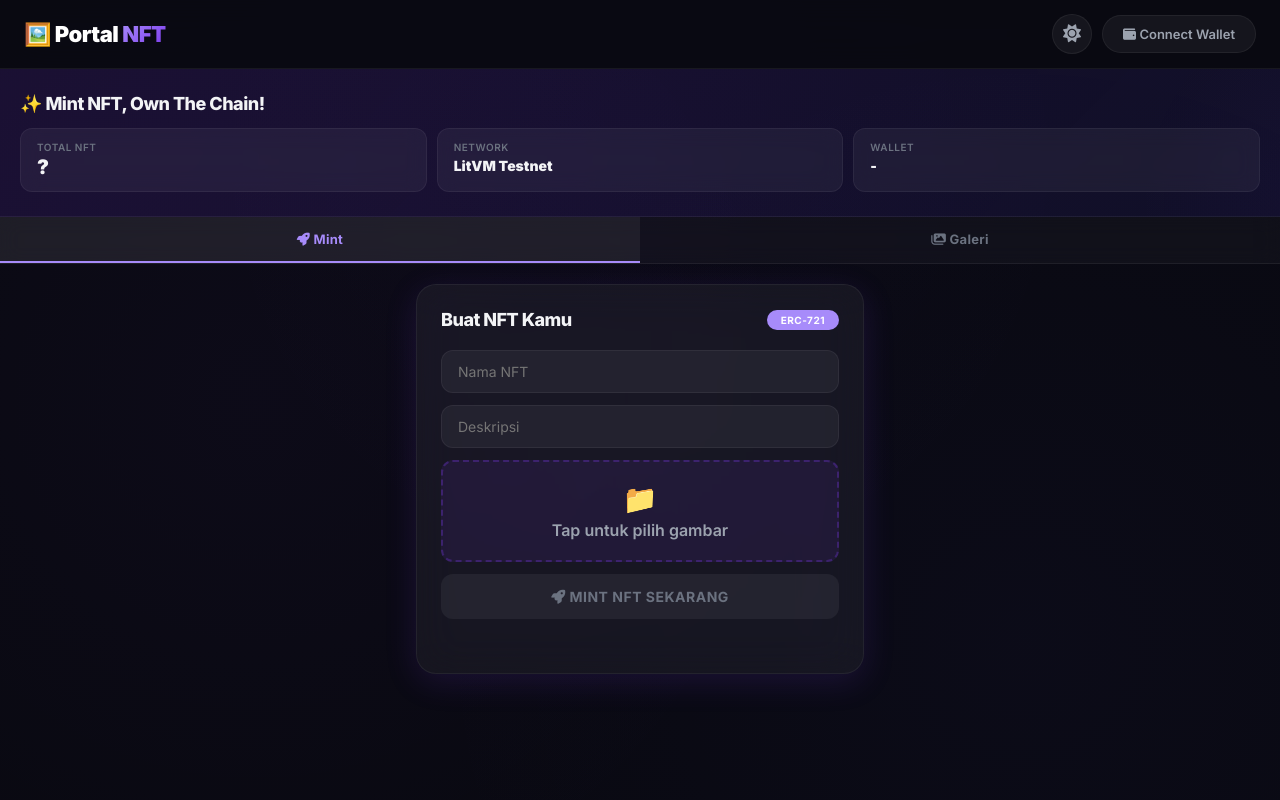
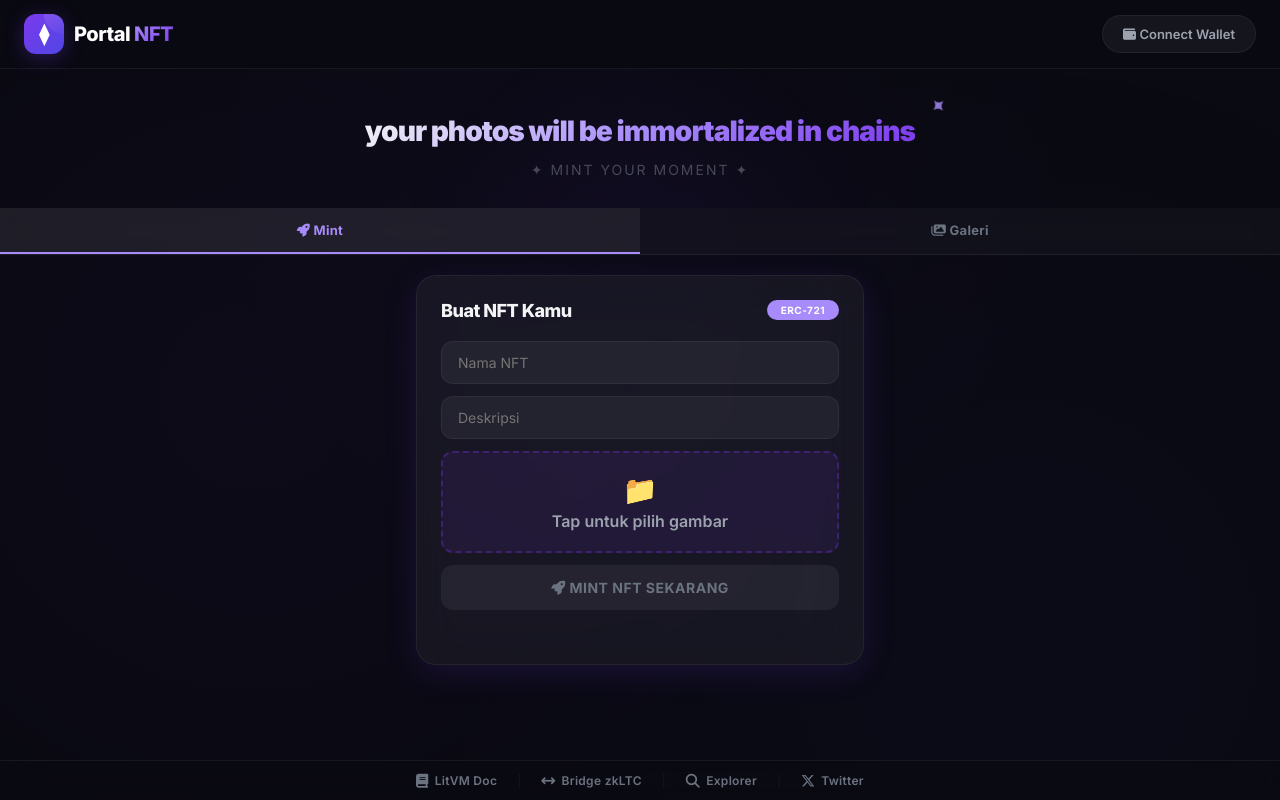
Before and after one commit to catyap1140/litnft-minter, a plain HTML site: page index.html in a window 1280 px wide. Drawn offline with Linux system fonts and the light colour scheme.

Commit message:
Update index.html

```diff
--- a/index.html
+++ b/index.html
@@ -32,7 +32,6 @@
       --bg-card: rgba(255, 255, 255, 0.05);
       --bg-card-hover: rgba(255, 255, 255, 0.08);
       --bg-header: rgba(10, 10, 18, 0.85);
-      --bg-stats: linear-gradient(135deg, rgba(124, 58, 237, 0.15), rgba(79, 70, 229, 0.10));
       --bg-input: rgba(255, 255, 255, 0.05);
       --bg-upload: rgba(124, 58, 237, 0.10);
       --bg-upload-hover: rgba(124, 58, 237, 0.20);
@@ -52,17 +51,17 @@
       --badge-text: #ffffff;
       --glass-bg: rgba(255, 255, 255, 0.03);
       --glass-border: rgba(255, 255, 255, 0.06);
+      --footer-bg: rgba(10, 10, 18, 0.60);
     }
 
     /* ================================================================
-       LIGHT MODE
+       LIGHT MODE (tetap ada tapi di-disabled)
        ================================================================ */
     [data-theme="light"] {
       --bg-body: #f3f4f6;
       --bg-card: rgba(255, 255, 255, 0.80);
       --bg-card-hover: rgba(255, 255, 255, 0.95);
       --bg-header: rgba(255, 255, 255, 0.85);
-      --bg-stats: linear-gradient(135deg, rgba(124, 58, 237, 0.12), rgba(79, 70, 229, 0.08));
       --bg-input: rgba(255, 255, 255, 0.80);
       --bg-upload: rgba(124, 58, 237, 0.06);
       --bg-upload-hover: rgba(124, 58, 237, 0.12);
@@ -80,6 +79,7 @@
       --glow-color: rgba(124, 58, 237, 0.15);
       --glass-bg: rgba(255, 255, 255, 0.50);
       --glass-border: rgba(0, 0, 0, 0.06);
+      --footer-bg: rgba(255, 255, 255, 0.60);
     }
 
     /* ================================================================
@@ -148,14 +148,58 @@
       z-index: 100;
     }
 
-    .logo h1 {
-      font-size: 22px;
+    /* ================================================================
+       LOGO (MINIMALIS MODERN)
+       ================================================================ */
+    .logo {
+      display: flex;
+      align-items: center;
+      gap: 10px;
+      text-decoration: none;
+    }
+
+    .logo-icon {
+      width: 40px;
+      height: 40px;
+      background: linear-gradient(135deg, #7c3aed, #4f46e5);
+      border-radius: 12px;
+      display: flex;
+      align-items: center;
+      justify-content: center;
+      font-size: 20px;
       font-weight: 900;
+      color: white;
+      box-shadow: 0 4px 20px rgba(124, 58, 237, 0.30);
+      transition: all 0.3s ease;
+      position: relative;
+      overflow: hidden;
+    }
+
+    .logo-icon::after {
+      content: '';
+      position: absolute;
+      top: -50%;
+      right: -50%;
+      width: 100%;
+      height: 100%;
+      background: linear-gradient(135deg, rgba(255,255,255,0.20), transparent);
+      border-radius: 50%;
+      transform: rotate(30deg);
+    }
+
+    .logo-icon:hover {
+      transform: scale(1.05) rotate(-5deg);
+      box-shadow: 0 8px 30px rgba(124, 58, 237, 0.50);
+    }
+
+    .logo-text {
+      font-size: 20px;
+      font-weight: 800;
       color: var(--text-white);
       letter-spacing: -0.5px;
     }
 
-    .logo h1 span {
+    .logo-text span {
       background: linear-gradient(135deg, #a78bfa, #7c3aed);
       -webkit-background-clip: text;
       -webkit-text-fill-color: transparent;
@@ -165,27 +209,6 @@
       display: flex;
       align-items: center;
       gap: 10px;
-    }
-
-    .theme-toggle {
-      background: var(--bg-card);
-      border: 1px solid var(--border-color);
-      color: var(--text-secondary);
-      width: 40px;
-      height: 40px;
-      border-radius: 50%;
-      font-size: 18px;
-      cursor: pointer;
-      transition: all 0.3s ease;
-      display: flex;
-      align-items: center;
-      justify-content: center;
-    }
-
-    .theme-toggle:hover {
-      background: var(--bg-card-hover);
-      transform: rotate(20deg) scale(1.05);
-      color: var(--text-purple);
     }
 
     .wallet-btn {
@@ -221,73 +244,72 @@
     }
 
     /* ================================================================
-       STATS BANNER
+       HERO / GREETING (GRAVITY STYLE)
        ================================================================ */
-    .stats-banner {
-      background: var(--bg-stats);
-      padding: 24px 20px;
-      border-bottom: 1px solid var(--border-color);
+    .hero {
+      padding: 50px 20px 30px;
+      text-align: center;
       position: relative;
       overflow: hidden;
     }
 
-    .stats-banner::after {
+    .hero::before {
       content: '';
       position: absolute;
-      top: -50%;
-      right: -20%;
-      width: 400px;
-      height: 400px;
-      background: radial-gradient(circle, rgba(124, 58, 237, 0.05), transparent 70%);
+      top: -30%;
+      left: 50%;
+      transform: translateX(-50%);
+      width: 500px;
+      height: 500px;
+      background: radial-gradient(circle, rgba(124, 58, 237, 0.06), transparent 70%);
       border-radius: 50%;
       pointer-events: none;
     }
 
-    .stats-banner h2 {
-      color: var(--text-primary);
-      font-size: 18px;
-      font-weight: 800;
-      letter-spacing: -0.5px;
-      margin-bottom: 14px;
+    .hero-greeting {
+      font-size: 28px;
+      font-weight: 900;
+      letter-spacing: -1px;
+      line-height: 1.2;
+      background: linear-gradient(135deg, #f3f4f6 0%, #a78bfa 50%, #7c3aed 100%);
+      -webkit-background-clip: text;
+      -webkit-text-fill-color: transparent;
+      background-clip: text;
+      animation: floatGravity 4s ease-in-out infinite;
       position: relative;
-      z-index: 1;
+      display: inline-block;
     }
 
-    .stats-grid {
-      display: grid;
-      grid-template-columns: repeat(auto-fit, minmax(140px, 1fr));
-      gap: 10px;
-      position: relative;
-      z-index: 1;
+    .hero-greeting::after {
+      content: '✦';
+      position: absolute;
+      top: -20px;
+      right: -30px;
+      font-size: 16px;
+      -webkit-text-fill-color: initial;
+      color: #a78bfa;
+      opacity: 0.5;
+      animation: sparkle 3s ease-in-out infinite;
     }
 
-    .stat-item {
-      background: var(--bg-card);
-      backdrop-filter: blur(10px);
-      padding: 12px 16px;
-      border-radius: 12px;
-      border: 1px solid var(--border-color);
+    .hero-sub {
+      font-size: 14px;
+      color: var(--text-muted);
+      margin-top: 8px;
+      font-weight: 400;
+      letter-spacing: 2px;
+      text-transform: uppercase;
+      opacity: 0.6;
     }
 
-    .stat-item .label {
-      font-size: 10px;
-      color: var(--text-muted);
-      font-weight: 600;
-      text-transform: uppercase;
-      letter-spacing: 0.5px;
-      display: block;
-      margin-bottom: 2px;
+    @keyframes floatGravity {
+      0%, 100% { transform: translateY(0px) scale(1); }
+      50% { transform: translateY(-8px) scale(1.01); }
     }
 
-    .stat-item .value {
-      font-size: 20px;
-      font-weight: 900;
-      color: var(--text-primary);
-    }
-
-    .stat-item .value .dim {
-      opacity: 0.4;
-      font-weight: 400;
+    @keyframes sparkle {
+      0%, 100% { opacity: 0.3; transform: scale(0.8) rotate(0deg); }
+      50% { opacity: 1; transform: scale(1.2) rotate(180deg); }
     }
 
     /* ================================================================
@@ -333,7 +355,7 @@
     .container {
       max-width: 480px;
       margin: 0 auto;
-      padding: 20px 16px;
+      padding: 20px 16px 100px;
       position: relative;
       z-index: 1;
     }
@@ -698,24 +720,77 @@
     }
 
     /* ================================================================
+       FOOTER
+       ================================================================ */
+    .footer {
+      position: fixed;
+      bottom: 0;
+      left: 0;
+      right: 0;
+      background: var(--footer-bg);
+      backdrop-filter: blur(20px) saturate(1.2);
+      -webkit-backdrop-filter: blur(20px) saturate(1.2);
+      border-top: 1px solid var(--border-color);
+      padding: 12px 20px;
+      z-index: 50;
+      display: flex;
+      justify-content: center;
+      gap: 20px;
+      flex-wrap: wrap;
+    }
+
+    .footer a {
+      color: var(--text-muted);
+      text-decoration: none;
+      font-size: 12px;
+      font-weight: 600;
+      transition: all 0.3s ease;
+      letter-spacing: 0.3px;
+      display: flex;
+      align-items: center;
+      gap: 6px;
+    }
+
+    .footer a:hover {
+      color: var(--text-purple);
+      transform: translateY(-2px);
+    }
+
+    .footer a i {
+      font-size: 14px;
+    }
+
+    .footer-divider {
+      color: var(--border-color);
+      font-size: 12px;
+      display: flex;
+      align-items: center;
+    }
+
+    /* ================================================================
        RESPONSIVE
        ================================================================ */
     @media (max-width: 480px) {
       .header { padding: 12px 16px; flex-wrap: wrap; gap: 8px; }
-      .logo h1 { font-size: 18px; }
+      .logo-icon { width: 34px; height: 34px; font-size: 16px; }
+      .logo-text { font-size: 16px; }
       .wallet-btn { font-size: 11px; padding: 8px 14px; }
       .nft-grid { gap: 10px; }
       .nft-card img { height: 120px; }
       .header-controls { gap: 6px; }
-      .theme-toggle { width: 34px; height: 34px; font-size: 14px; }
-      .stats-grid { grid-template-columns: repeat(2, 1fr); }
+      .hero { padding: 30px 16px 20px; }
+      .hero-greeting { font-size: 22px; }
+      .footer { gap: 12px; padding: 10px 16px; }
+      .footer a { font-size: 11px; }
+      .footer-divider { display: none; }
     }
 
     @media (max-width: 380px) {
-      .container { padding: 12px 10px; }
+      .container { padding: 12px 10px 80px; }
       .mint-card { padding: 16px; }
       .nft-grid { grid-template-columns: 1fr; }
       .nft-card img { height: 180px; }
+      .hero-greeting { font-size: 18px; }
     }
   </style>
 </head>
@@ -725,13 +800,11 @@
        HEADER
        ================================================================ -->
   <header class="header">
-    <div class="logo">
-      <h1>🖼️ Portal <span>NFT</span></h1>
-    </div>
+    <a href="#" class="logo">
+      <div class="logo-icon">⧫</div>
+      <span class="logo-text">Portal <span>NFT</span></span>
+    </a>
     <div class="header-controls">
-      <button class="theme-toggle" id="themeToggle" title="Toggle Dark/Light Mode">
-        <i class="fas fa-moon"></i>
-      </button>
       <button class="wallet-btn" id="connectBtn">
         <i class="fas fa-wallet"></i> Connect Wallet
       </button>
@@ -739,24 +812,11 @@
   </header>
 
   <!-- ================================================================
-       STATS BANNER
+       HERO / GREETING (GRAVITY STYLE)
        ================================================================ -->
-  <section class="stats-banner">
-    <h2>✨ Mint NFT, Own The Chain!</h2>
-    <div class="stats-grid">
-      <div class="stat-item">
-        <span class="label">Total NFT</span>
-        <span class="value" id="totalSupply">?</span>
-      </div>
-      <div class="stat-item">
-        <span class="label">Network</span>
-        <span class="value" style="font-size:14px;">LitVM Testnet</span>
-      </div>
-      <div class="stat-item">
-        <span class="label">Wallet</span>
-        <span class="value" id="walletDisplay" style="font-size:14px;">-</span>
-      </div>
-    </div>
+  <section class="hero">
+    <div class="hero-greeting">your photos will be immortalized in chains</div>
+    <div class="hero-sub">✦ mint your moment ✦</div>
   </section>
 
   <!-- ================================================================
@@ -837,6 +897,27 @@
 
   </div>
 
+  <!-- ================================================================
+       FOOTER
+       ================================================================ -->
+  <footer class="footer">
+    <a href="https://docs.litvm.io/" target="_blank">
+      <i class="fas fa-book"></i> LitVM Doc
+    </a>
+    <span class="footer-divider">|</span>
+    <a href="https://bridge.litvm.io/" target="_blank">
+      <i class="fas fa-arrows-left-right"></i> Bridge zkLTC
+    </a>
+    <span class="footer-divider">|</span>
+    <a href="https://liteforge.explorer.caldera.xyz/" target="_blank">
+      <i class="fas fa-magnifying-glass"></i> Explorer
+    </a>
+    <span class="footer-divider">|</span>
+    <a href="https://twitter.com/LitVM" target="_blank">
+      <i class="fab fa-x-twitter"></i> Twitter
+    </a>
+  </footer>
+
   <!-- ================================================================ -->
   <!-- JAVASCRIPT -->
   <!-- ================================================================ -->
@@ -874,8 +955,6 @@
     // =============================================================
     const $ = id => document.getElementById(id);
     const connectBtn = $('connectBtn');
-    const walletDisplay = $('walletDisplay');
-    const totalSupplyEl = $('totalSupply');
     const galleryCount = $('galleryCount');
     const nftGrid = $('nftGrid');
     const mintBtn = $('mintBtn');
@@ -891,36 +970,9 @@
     const txDisplay = $('txDisplay');
     const statusEl = $('status');
     const twitterBtn = $('twitterBtn');
-    const themeToggle = $('themeToggle');
-    const htmlRoot = document.getElementById('htmlRoot');
 
     // =============================================================
-    // 4. THEME TOGGLE
-    // =============================================================
-    let currentTheme = localStorage.getItem('theme') || 'dark';
-    if (currentTheme === 'dark') {
-      htmlRoot.setAttribute('data-theme', 'dark');
-      themeToggle.innerHTML = '<i class="fas fa-sun"></i>';
-    } else {
-      htmlRoot.removeAttribute('data-theme');
-      themeToggle.innerHTML = '<i class="fas fa-moon"></i>';
-    }
-
-    themeToggle.addEventListener('click', () => {
-      const isDark = htmlRoot.getAttribute('data-theme') === 'dark';
-      if (isDark) {
-        htmlRoot.removeAttribute('data-theme');
-        themeToggle.innerHTML = '<i class="fas fa-moon"></i>';
-        localStorage.setItem('theme', 'light');
-      } else {
-        htmlRoot.setAttribute('data-theme', 'dark');
-        themeToggle.innerHTML = '<i class="fas fa-sun"></i>';
-        localStorage.setItem('theme', 'dark');
-      }
-    });
-
-    // =============================================================
-    // 5. UTILITY
+    // 4. UTILITY
     // =============================================================
     function setProgress(pct, text) {
       progressWrap.style.display = 'block';
@@ -946,7 +998,7 @@
     function sleep(ms) { return new Promise(r => setTimeout(r, ms)); }
 
     // =============================================================
-    // 6. READ PROVIDER (PUBLIC)
+    // 5. READ PROVIDER (PUBLIC)
     // =============================================================
     let readProvider, readContract;
     try {
@@ -960,7 +1012,7 @@
     }
 
     // =============================================================
-    // 7. IPFS UPLOAD
+    // 6. IPFS UPLOAD
     // =============================================================
     async function uploadToIPFS(file) {
       try {
@@ -1019,7 +1071,7 @@
     }
 
     // =============================================================
-    // 8. GALLERY LOAD - HANYA NFT MILIK WALLET
+    // 7. GALLERY LOAD - HANYA NFT MILIK WALLET
     // =============================================================
     async function loadGallery() {
       if (!isConnected || !userAddress) {
@@ -1030,7 +1082,6 @@
             <span style="font-size:12px;color:var(--text-muted);">Klik "Connect Wallet" di header</span>
           </div>
         `;
-        totalSupplyEl.textContent = '?';
         galleryCount.textContent = '? NFT';
         return;
       }
@@ -1048,7 +1099,6 @@
 
         const total = await readContract.totalSupply();
         const totalNum = Number(total);
-        totalSupplyEl.textContent = totalNum;
 
         // Cari semua NFT yang owner-nya = userAddress
         let myNfts = [];
@@ -1153,7 +1203,7 @@
     }
 
     // =============================================================
-    // 9. SWITCH TAB
+    // 8. SWITCH TAB
     // =============================================================
     function switchTab(tabName) {
       document.querySelectorAll('.tab').forEach(t => t.classList.remove('active'));
@@ -1166,7 +1216,7 @@
     }
 
     // =============================================================
-    // 10. PREVIEW GAMBAR
+    // 9. PREVIEW GAMBAR
     // =============================================================
     imageFile.addEventListener('change', function(e) {
       const file = e.target.files[0];
@@ -1183,7 +1233,7 @@
     });
 
     // =============================================================
-    // 11. CONNECT / DISCONNECT WALLET (TOGGLE)
+    // 10. CONNECT / DISCONNECT WALLET (TOGGLE)
     // =============================================================
     connectBtn.addEventListener('click', async () => {
       if (isConnected) {
@@ -1193,9 +1243,7 @@
         contract = null;
         connectBtn.innerHTML = '<i class="fas fa-wallet"></i> Connect Wallet';
         connectBtn.classList.remove('connected');
-        walletDisplay.textContent = '-';
         mintBtn.disabled = true;
-        totalSupplyEl.textContent = '?';
         galleryCount.textContent = '? NFT';
         nftGrid.innerHTML = `
           <div class="wallet-required">
@@ -1248,7 +1296,6 @@
 
         connectBtn.innerHTML = '<i class="fas fa-check-circle"></i> ' + truncateAddress(userAddress) + ' ✕';
         connectBtn.classList.add('connected');
-        walletDisplay.textContent = truncateAddress(userAddress);
         mintBtn.disabled = false;
 
         await loadGallery();
@@ -1261,7 +1308,7 @@
     });
 
     // =============================================================
-    // 12. MINT NFT
+    // 11. MINT NFT
     // =============================================================
     mintBtn.addEventListener('click', async () => {
       if (isMinting) return;
@@ -1362,7 +1409,7 @@
     });
 
     // =============================================================
-    // 13. SHARE KE X (TWITTER)
+    // 12. SHARE KE X (TWITTER)
     // =============================================================
     twitterBtn.addEventListener('click', function() {
       if (!lastTxHash) {
@@ -1382,7 +1429,7 @@
     });
 
     // =============================================================
-    // 14. AUTO CHECK WALLET CONNECTION
+    // 13. AUTO CHECK WALLET CONNECTION
     // =============================================================
     (async function checkConnection() {
       try {
@@ -1403,7 +1450,7 @@
     })();
 
     // =============================================================
-    // 15. EVENT LISTENER WALLET
+    // 14. EVENT LISTENER WALLET
     // =============================================================
     if (window.ethereum) {
       window.ethereum.on('accountsChanged', (accounts) => {
@@ -1412,9 +1459,7 @@
           isConnected = false;
           connectBtn.innerHTML = '<i class="fas fa-wallet"></i> Connect Wallet';
           connectBtn.classList.remove('connected');
-          walletDisplay.textContent = '-';
           mintBtn.disabled = true;
-          totalSupplyEl.textContent = '?';
           galleryCount.textContent = '? NFT';
           nftGrid.innerHTML = `
             <div class="wallet-required">
@@ -1436,7 +1481,6 @@
 
     console.log('🚀 Portal NFT siap!');
     console.log('✅ JWT sudah terisi!');
-    console.log('🌙 Klik ikon bulan/matahari untuk ganti tema!');
     console.log('🔗 Explorer URL: ' + CONFIG.explorerUrl);
   </script>
 
```
